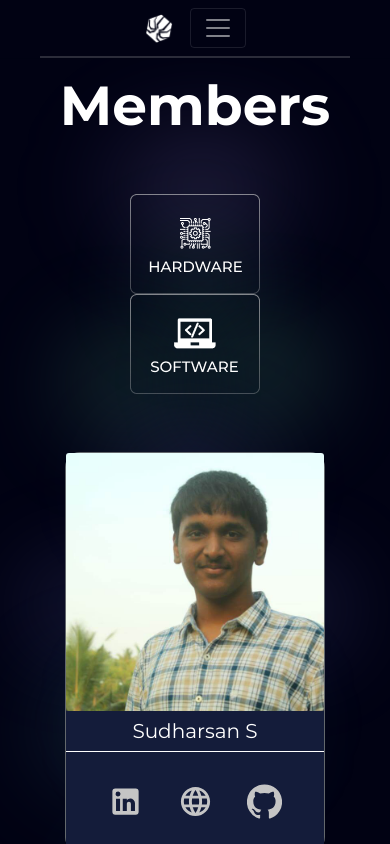
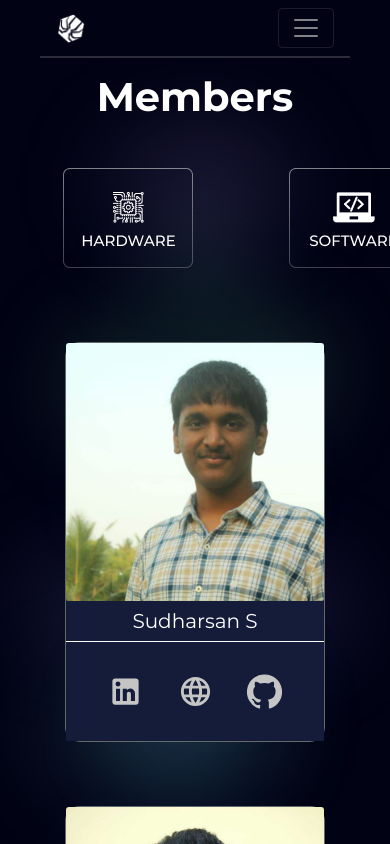
Before and after one commit to SJK2150/spider-site-2026, a React (Create React App) app: page /members in a window 390 px wide. Shown: the top 844 px of the page. Built offline with nearby package versions, Linux system fonts and the light colour scheme.

Commit message:
fix:animation, fontsize,responsive

```diff
--- a/src/home/Animation/Animation.jsx
+++ b/src/home/Animation/Animation.jsx
@@ -1,6 +1,6 @@
 import React, { useEffect } from 'react'
 import {gsap} from 'gsap';
-import SpiderLogo2 from './spiderlogo2.png'
+import SpiderLogo2 from './spiderlogo.png'
 import './Animation.css'
 import svgFile from './svg.svg';
 export default function Animation() {
@@ -85,7 +85,7 @@ export default function Animation() {
                             <polyline id="svg_12" fill="#767677" points="765.3912200927734,554.4342041015625 764.5911712646484,560.4342041015625 856.4911956787109,560.4342041015625 855.3912200927734,553.4342041015625 765.8912200927734,553.4342041015625 " />
                             <path id="svg_13" strokeMiterlimit="10" stroke="#050606" fill="#E5E9ED" d="m985.09121,555.13418l-348.6,0c-6.8,0 -12.3,-5.3 -12.3,-11.8l0,-259.5c0,-6.5 5.5,-11.8 12.3,-11.8l348.5,0c6.8,0 12.3,5.3 12.3,11.8l0,259.4c0.1,6.6 -5.4,11.9 -12.2,11.9z" />
                             <path id="svg_14" strokeMiterlimit="10" stroke="#050606" fill="#202021" d="m987.79121,509.03418l-357.8,0c-3.2,0 -5.8,-2.6 -5.8,-5.8l0,-220.3c0,-6.1 4.9,-11 11,-11l350.6,0c6.4,0 11.7,5.2 11.7,11.7l0,215.8c-0.1,5.3 -4.4,9.6 -9.7,9.6z" />
-                            <rect id="svg_15" strokeMiterlimit="10" fill="#010213" stroke="#070808" height="211.3" width="341" y="284.83418" x="640.29121" />
+                            <rect id="svg_15" strokeMiterlimit="10" fill="#04061b" stroke="#070808" height="211.3" width="341" y="284.83418" x="640.29121" />
                             <path id="svg_16" strokeMiterlimit="10" stroke-width="2" stroke="#070808" fill="#C7C6C6" d="m735.89121,595.03418l1,5.6c0.2,1.3 1.3,2.2 2.6,2.2l138.2,0c2.9,0 5.4,-2.1 5.9,-4.9l0,-0.1c0.2,-1 -0.6,-1.8 -1.5,-1.8l-146.2,-1z" />
                             <path id="svg_17" strokeMiterlimit="10" stroke="#070808" fill="#A3A3A2" d="m761.09121,573.83418l-25.4,20.3c-1.3,1.1 -0.6,3.3 1.2,3.3l145.5,-0.4c1.1,0 1.6,-1.3 0.8,-2l-23.8,-21.2l-98.3,0z" />
                             <path id="svg_18" fill="#A3A3A2" d="m762.49121,572.73418l-0.6,1.3c-1,1 -1.4,1.3 -2,1.9l-4.7,3.7l109.2,0.4l-3,-3.1c-0.4,-0.4 -0.9,-0.8 -1.2,-1.2c-0.7,-0.8 -0.7,-0.6 -1.1,-1.7l0,-1.3l-96.6,0z" />
--- a/src/members/Members.jsx
+++ b/src/members/Members.jsx
@@ -127,7 +127,6 @@ function Members() {
             color: 'white',
             textAlign: 'center',
             padding: 15,
-            fontSize: 55,
             fontWeight: 600,
           }}
         >
@@ -135,7 +134,7 @@ function Members() {
         </h1>
         <br />
         <>
-          <nav className="navbar">
+        <div className="d-flex justify-content-around">
             <motion.div className="menu-item ">
               <button onClick={handleClickHardware} className="HardwareIcon btn shadow-none mx-5">
                 <img src="images/hardware.png" />
@@ -146,8 +145,10 @@ function Members() {
                 <img src="images/software.png" />
               </button>
             </motion.div>
-          </nav>
+          </div>
+          <div className="my-4">
           {displayYearNav(domain.findIndex((e) => e === true))}
+          </div>
         </>
         <AnimatePresence initial={true}>
           <motion.div
--- a/src/members/members.css
+++ b/src/members/members.css
@@ -119,6 +119,5 @@ div.member_name {
 .navbar{
   display: flex;
   align-items: center;
-  justify-content: center;
   flex-direction: row;
 }
```
Also changed, not shown: src/home/Animation/spiderlogo.png (added), 1 other file (tests, documents, lock files or other folders).
